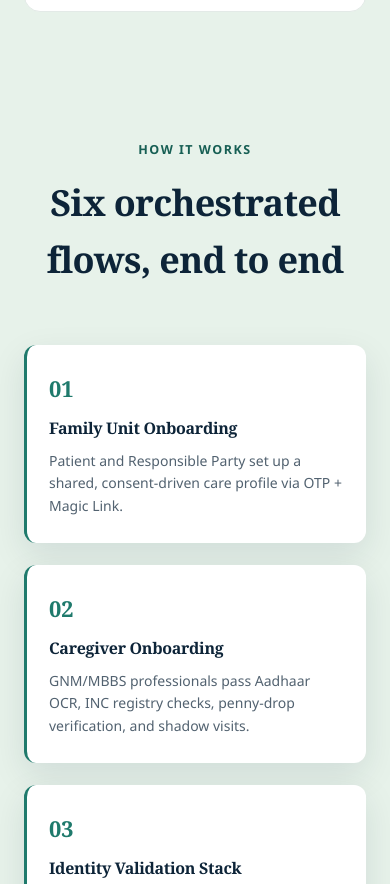
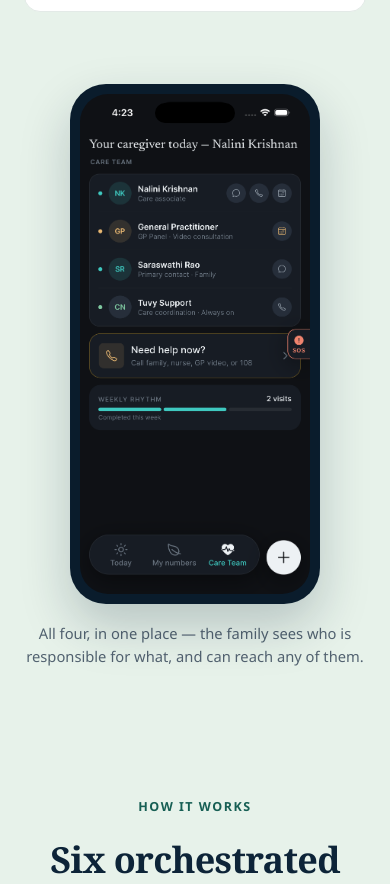
Before and after one commit to carenetorg/tuvy-health-landing, a plain HTML site: page index.html in a window 390 px wide. Shown: the part 5817-6701 px from the top of the page. Drawn offline with Linux system fonts and the light colour scheme.

Commit message:
Show the four personas as they actually appear in the app
The "Four personas. One verified loop." section described the roles in four
cards and never showed them. The Care Team screen lists exactly those four — the
care associate, the GP panel, the family's primary contact and Tuvy support —
each with its own contact action, so the abstraction now has a picture of itself
underneath it.

Same source as the hero shot: the app against the local stack with seeded demo
data. Reuses a light-ground variant of the phone frame, since this section sits
on the sage background rather than the navy hero.

```diff
--- a/index.html
+++ b/index.html
@@ -333,6 +333,17 @@
   .store-btn .l2{display:block;font-size:1.02rem;font-weight:600;line-height:1.25;}
   .store-btn.ghost{background:transparent;color:var(--navy);border:1px solid var(--line);}
   .store-btn.ghost:hover{border-color:var(--teal);box-shadow:none;}
+  .shot-figure{margin:52px auto 0;max-width:640px;text-align:center;}
+  .phone-light{
+    width:250px;margin:0 auto;border-radius:36px;padding:9px;background:#0a1c2c;
+    border:1px solid rgba(13,36,56,0.18);box-shadow:0 22px 50px rgba(13,36,56,0.22);position:relative;
+  }
+  .phone-light img{display:block;width:100%;height:auto;border-radius:28px;}
+  .phone-light::before{
+    content:"";position:absolute;top:18px;left:50%;transform:translateX(-50%);
+    width:80px;height:20px;border-radius:11px;background:#000;z-index:2;
+  }
+  .shot-figure figcaption{margin-top:18px;font-size:.92rem;color:var(--ink-soft);}
   .dl-note{font-size:.88rem;color:var(--ink-soft);margin:16px auto 0;max-width:430px;}
   .dl-pro{margin-top:24px;padding-top:22px;border-top:1px solid var(--line);}
   .dl-pro h4{font-size:.98rem;color:var(--navy);margin-bottom:4px;}
@@ -523,6 +534,13 @@
           <li>Owns the escalation chain</li>
         </ul>
       </div>
+      <figure class="shot-figure">
+        <div class="phone-light">
+          <img src="/img/app-careteam.png" width="1206" height="2622"
+               alt="The Tuvy app's Care Team screen listing the care associate, the GP panel, the family's primary contact and Tuvy support, each with its own contact action.">
+        </div>
+        <figcaption>All four, in one place — the family sees who is responsible for what, and can reach any of them.</figcaption>
+      </figure>
     </div>
   </div>
 </section>
```
Also changed, not shown: img/app-careteam.png (added).
